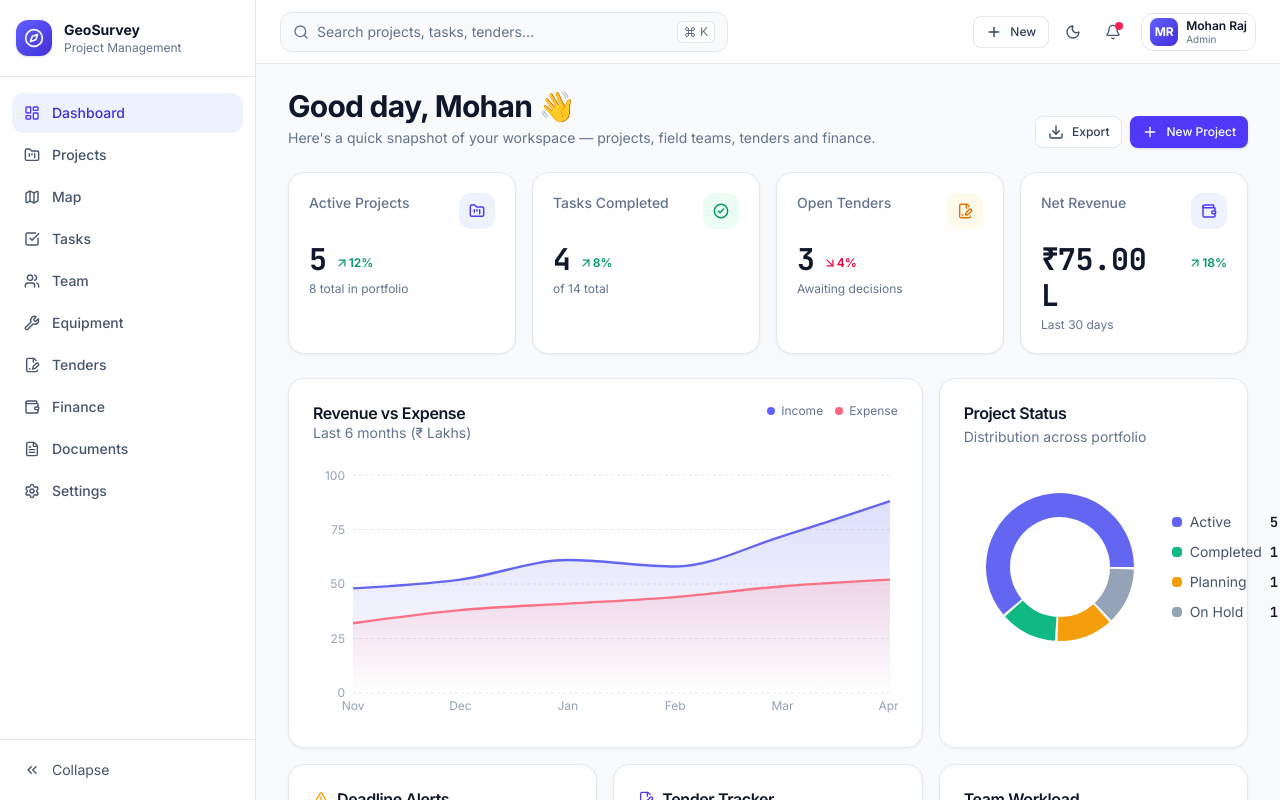
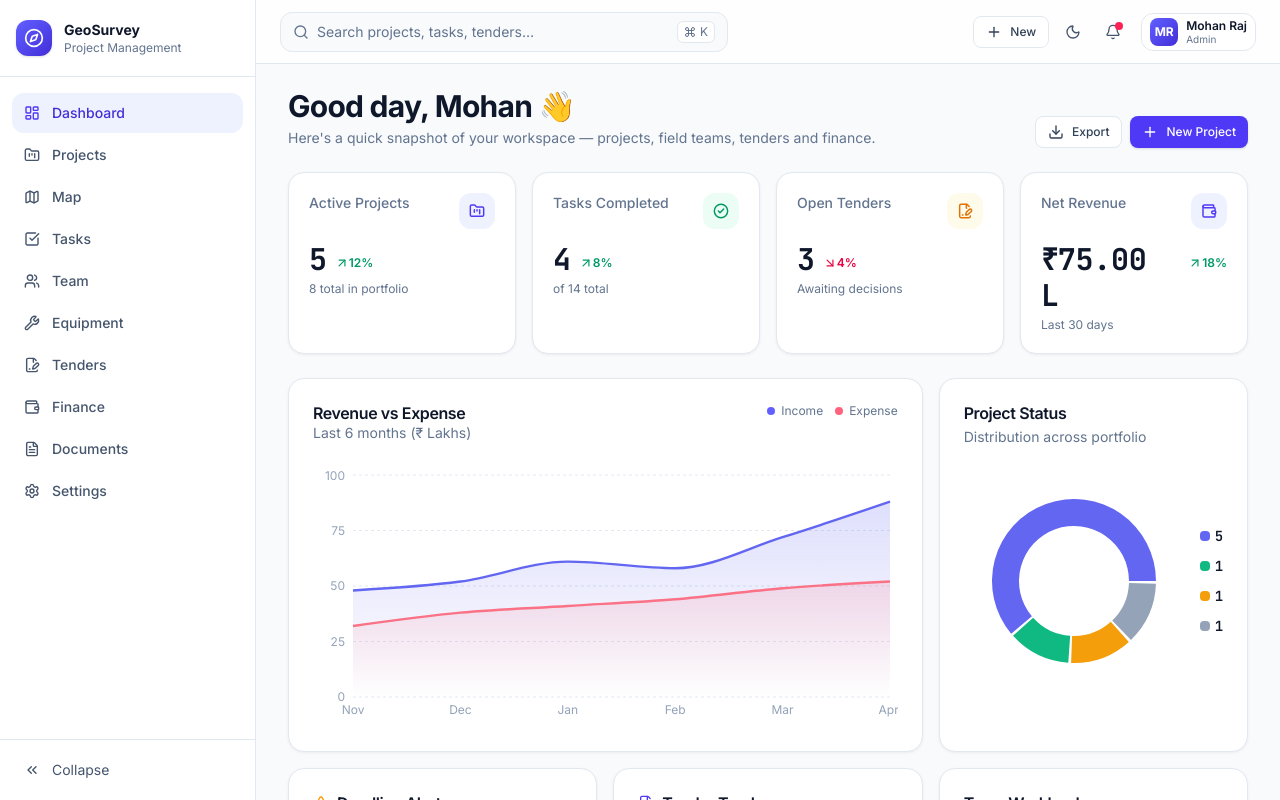
Before and after one commit to mohanbdm5225-web/new, a Next.js app: page /dashboard in a window 1280 px wide. Shown: the top 800 px of the page. Built offline with nearby package versions, Linux system fonts and the light colour scheme.

Commit message:
Fix: TypeScript type error in kanban-board

```diff
--- a/components/dashboard/revenue-chart.tsx
+++ b/components/dashboard/revenue-chart.tsx
@@ -1,6 +1,12 @@
 "use client";
 
-import { Card, CardContent, CardHeader, CardTitle, CardDescription } from "@/components/ui/card";
+import {
+  Card,
+  CardContent,
+  CardHeader,
+  CardTitle,
+  CardDescription,
+} from "@/components/ui/card";
 import {
   Area,
   AreaChart,
@@ -22,45 +28,90 @@ const data = [
 
 export function RevenueChart() {
   return (
-    <Card>
+    <Card className="min-w-0 overflow-hidden">
       <CardHeader>
-        <div className="flex items-start justify-between">
+        <div className="flex items-start justify-between gap-4">
           <div>
             <CardTitle>Revenue vs Expense</CardTitle>
             <CardDescription>Last 6 months (₹ Lakhs)</CardDescription>
           </div>
-          <div className="flex gap-3 text-xs">
+
+          <div className="flex shrink-0 gap-3 text-xs">
             <span className="flex items-center gap-1.5 text-slate-500">
-              <span className="h-2 w-2 rounded-full bg-indigo-500" /> Income
+              <span className="h-2 w-2 rounded-full bg-indigo-500" />
+              Income
             </span>
             <span className="flex items-center gap-1.5 text-slate-500">
-              <span className="h-2 w-2 rounded-full bg-rose-400" /> Expense
+              <span className="h-2 w-2 rounded-full bg-rose-400" />
+              Expense
             </span>
           </div>
         </div>
       </CardHeader>
-      <CardContent>
-        <div className="h-64 w-full min-w-0">
-          <ResponsiveContainer width="100%" height="100%">
-            <AreaChart data={data} margin={{ left: -20, right: 8, top: 8, bottom: 0 }}>
+
+      <CardContent className="min-w-0">
+        <div className="h-[260px] w-full min-w-0 overflow-hidden">
+          <ResponsiveContainer width="100%" height="100%" minWidth={0}>
+            <AreaChart
+              data={data}
+              margin={{ left: -20, right: 8, top: 8, bottom: 0 }}
+            >
               <defs>
                 <linearGradient id="gInc" x1="0" x2="0" y1="0" y2="1">
                   <stop offset="0%" stopColor="#6366f1" stopOpacity={0.35} />
                   <stop offset="100%" stopColor="#6366f1" stopOpacity={0} />
                 </linearGradient>
+
                 <linearGradient id="gExp" x1="0" x2="0" y1="0" y2="1">
                   <stop offset="0%" stopColor="#fb7185" stopOpacity={0.3} />
                   <stop offset="100%" stopColor="#fb7185" stopOpacity={0} />
                 </linearGradient>
               </defs>
-              <CartesianGrid strokeDasharray="3 3" stroke="#e2e8f0" vertical={false} />
-              <XAxis dataKey="month" stroke="#94a3b8" fontSize={12} tickLine={false} axisLine={false} />
-              <YAxis stroke="#94a3b8" fontSize={12} tickLine={false} axisLine={false} />
+
+              <CartesianGrid
+                strokeDasharray="3 3"
+                stroke="#e2e8f0"
+                vertical={false}
+              />
+
+              <XAxis
+                dataKey="month"
+                stroke="#94a3b8"
+                fontSize={12}
+                tickLine={false}
+                axisLine={false}
+              />
+
+              <YAxis
+                stroke="#94a3b8"
+                fontSize={12}
+                tickLine={false}
+                axisLine={false}
+              />
+
               <Tooltip
-                contentStyle={{ borderRadius: 10, border: "1px solid #e2e8f0", fontSize: 12 }}
+                contentStyle={{
+                  borderRadius: 10,
+                  border: "1px solid #e2e8f0",
+                  fontSize: 12,
+                }}
               />
-              <Area type="monotone" dataKey="income" stroke="#6366f1" strokeWidth={2.4} fill="url(#gInc)" />
-              <Area type="monotone" dataKey="expense" stroke="#fb7185" strokeWidth={2.4} fill="url(#gExp)" />
+
+              <Area
+                type="monotone"
+                dataKey="income"
+                stroke="#6366f1"
+                strokeWidth={2.4}
+                fill="url(#gInc)"
+              />
+
+              <Area
+                type="monotone"
+                dataKey="expense"
+                stroke="#fb7185"
+                strokeWidth={2.4}
+                fill="url(#gExp)"
+              />
             </AreaChart>
           </ResponsiveContainer>
         </div>
--- a/components/dashboard/status-distribution.tsx
+++ b/components/dashboard/status-distribution.tsx
@@ -1,6 +1,12 @@
 "use client";
 
-import { Card, CardContent, CardHeader, CardTitle, CardDescription } from "@/components/ui/card";
+import {
+  Card,
+  CardContent,
+  CardDescription,
+  CardHeader,
+  CardTitle,
+} from "@/components/ui/card";
 import { useProjects } from "@/lib/use-store";
 import { Cell, Pie, PieChart, ResponsiveContainer, Tooltip } from "recharts";
 
@@ -8,41 +14,74 @@ const COLORS = ["#6366f1", "#10b981", "#f59e0b", "#94a3b8", "#f43f5e"];
 
 export function StatusDistribution() {
   const { items: projects } = useProjects();
+
   const counts = projects.reduce<Record<string, number>>((acc, p) => {
     acc[p.status] = (acc[p.status] || 0) + 1;
     return acc;
   }, {});
-  const data = Object.entries(counts).map(([name, value]) => ({ name, value }));
+
+  const data = Object.entries(counts).map(([name, value]) => ({
+    name,
+    value,
+  }));
 
   return (
-    <Card>
+    <Card className="min-w-0 overflow-hidden">
       <CardHeader>
         <CardTitle>Project Status</CardTitle>
         <CardDescription>Distribution across portfolio</CardDescription>
       </CardHeader>
-      <CardContent>
-        <div className="flex items-center gap-4">
-          <div className="h-48 w-48 shrink-0 min-w-0">
-            <ResponsiveContainer width="100%" height="100%">
+
+      <CardContent className="min-w-0">
+        <div className="flex flex-col gap-4 sm:flex-row sm:items-center">
+          <div className="h-[220px] w-full min-w-0 overflow-hidden sm:w-[220px] sm:shrink-0">
+            <ResponsiveContainer width="100%" height="100%" minWidth={0}>
               <PieChart>
-                <Pie data={data} dataKey="value" innerRadius={50} outerRadius={74} paddingAngle={2} stroke="none">
+                <Pie
+                  data={data}
+                  dataKey="value"
+                  innerRadius={55}
+                  outerRadius={82}
+                  paddingAngle={2}
+                  stroke="none"
+                >
                   {data.map((_, i) => (
                     <Cell key={i} fill={COLORS[i % COLORS.length]} />
                   ))}
                 </Pie>
-                <Tooltip contentStyle={{ borderRadius: 10, border: "1px solid #e2e8f0", fontSize: 12 }} />
+
+                <Tooltip
+                  contentStyle={{
+                    borderRadius: 10,
+                    border: "1px solid #e2e8f0",
+                    fontSize: 12,
+                  }}
+                />
               </PieChart>
             </ResponsiveContainer>
           </div>
-          <div className="flex-1 space-y-2.5">
-            {data.length === 0 && <p className="text-sm text-slate-500">No projects yet.</p>}
+
+          <div className="min-w-0 flex-1 space-y-2.5">
+            {data.length === 0 && (
+              <p className="text-sm text-slate-500">No projects yet.</p>
+            )}
+
             {data.map((d, i) => (
-              <div key={d.name} className="flex items-center justify-between gap-2 text-sm">
-                <span className="flex items-center gap-2 text-slate-600">
-                  <span className="h-2.5 w-2.5 rounded-sm" style={{ background: COLORS[i % COLORS.length] }} />
-                  {d.name}
+              <div
+                key={d.name}
+                className="flex items-center justify-between gap-2 text-sm"
+              >
+                <span className="flex min-w-0 items-center gap-2 text-slate-600">
+                  <span
+                    className="h-2.5 w-2.5 shrink-0 rounded-sm"
+                    style={{ background: COLORS[i % COLORS.length] }}
+                  />
+                  <span className="truncate">{d.name}</span>
                 </span>
-                <span className="font-num font-semibold text-slate-900">{d.value}</span>
+
+                <span className="font-num shrink-0 font-semibold text-slate-900">
+                  {d.value}
+                </span>
               </div>
             ))}
           </div>
--- a/components/tasks/kanban-board.tsx
+++ b/components/tasks/kanban-board.tsx
@@ -1,6 +1,6 @@
 "use client";
 
-import { Task, TaskStatus } from "@/lib/types";
+import { Task, TaskStatus, TeamMember } from "@/lib/types";
 import { useTasks, useTeam, useProjects } from "@/lib/use-store";
 import { StatusBadge } from "@/components/shared/status-badge";
 import { formatDate, initials, daysUntil } from "@/lib/utils";
@@ -55,7 +55,6 @@ export function KanbanBoard({
     const activeTask = items.find((t) => t.id === active.id);
     if (!activeTask) return;
 
-    // Dropped on a column header (over.id is a column name)
     if (COLUMNS.includes(over.id as TaskStatus)) {
       const newStatus = over.id as TaskStatus;
       if (activeTask.status !== newStatus) {
@@ -65,7 +64,6 @@ export function KanbanBoard({
       return;
     }
 
-    // Dropped on another task — match its column
     const overTask = items.find((t) => t.id === over.id);
     if (overTask && activeTask.status !== overTask.status) {
       update(activeTask.id, { status: overTask.status });
@@ -140,7 +138,6 @@ export function KanbanBoard({
   );
 }
 
-// ---------- Column ----------
 function Column({
   status,
   tasks,
@@ -170,7 +167,6 @@ function Column({
   );
 }
 
-// ---------- Sortable wrapper ----------
 function SortableTaskCard({
   task,
   assignee,
@@ -179,7 +175,7 @@ function SortableTaskCard({
   onDelete,
 }: {
   task: Task;
-  assignee: ReturnType<typeof useTeam> extends { items: infer M } ? (M extends Array<infer X> ? X : never) : never;
+  assignee?: TeamMember;
   projectCode?: string;
   onEdit?: (t: Task) => void;
   onDelete: (t: Task) => void;
@@ -206,7 +202,6 @@ function SortableTaskCard({
   );
 }
 
-// ---------- Visual card (used by both sortable + drag overlay) ----------
 function TaskCardView({
   task,
   assignee,
@@ -217,7 +212,7 @@ function TaskCardView({
   isDragging,
 }: {
   task: Task;
-  assignee?: { name: string };
+  assignee?: TeamMember;
   projectCode?: string;
   onEdit?: (t: Task) => void;
   onDelete?: (t: Task) => void;
```
Also changed, not shown: components/dashboard/team-workload.tsx (+36 -10 lines).
